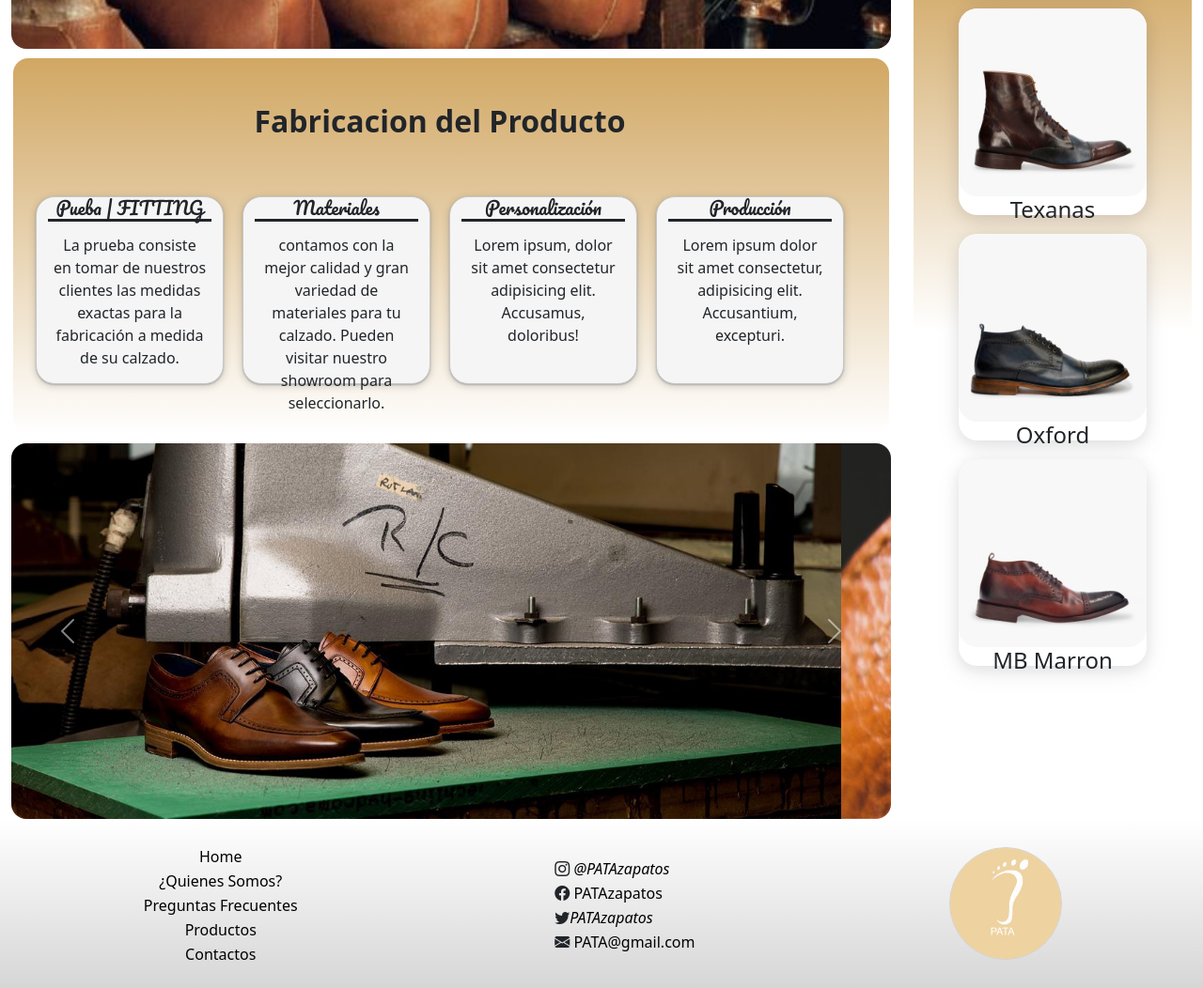
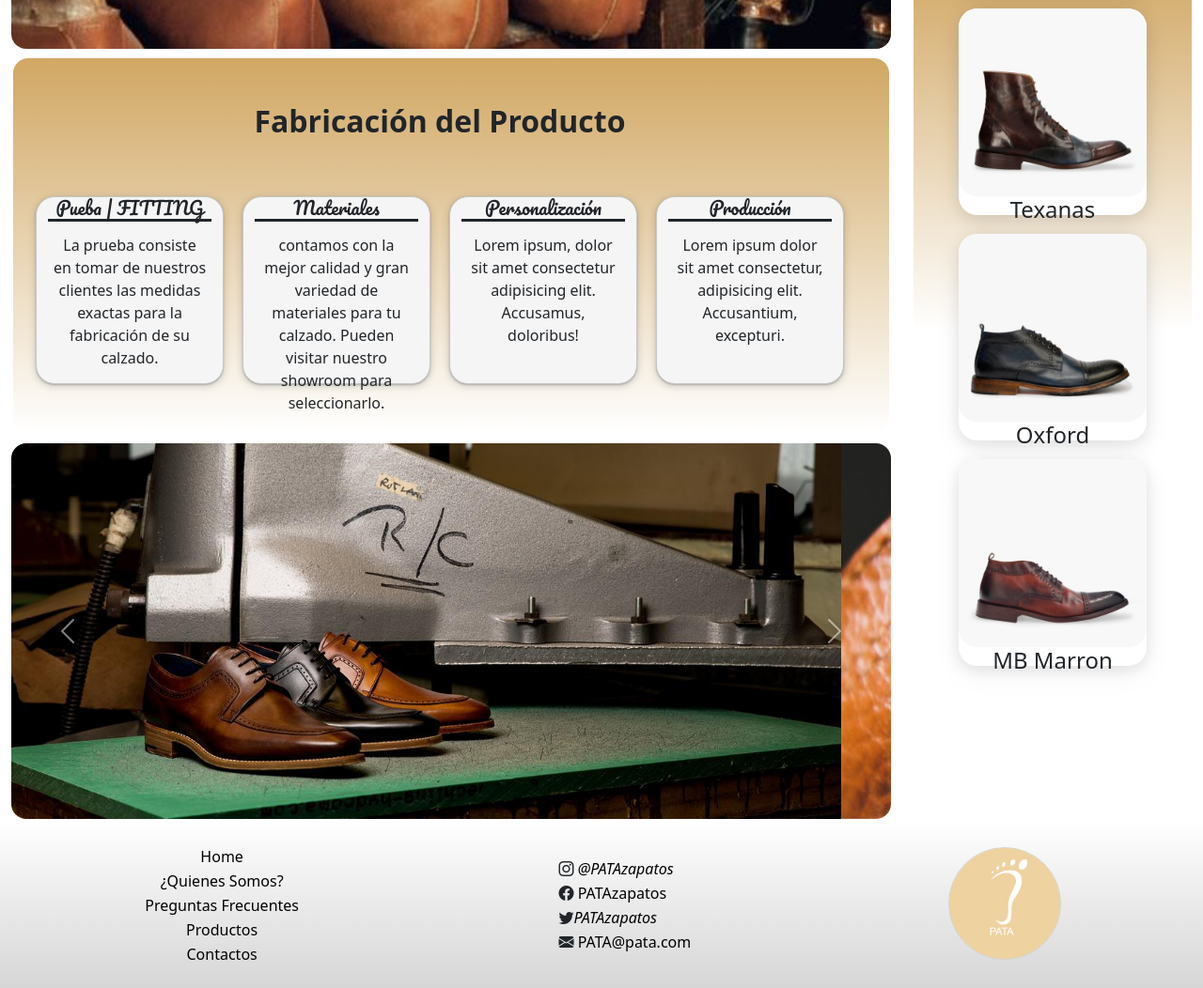
Before and after one commit to MiguelAlfonsoAssaf/ProyectoFinal_MiguelAlfonsoAssaf, a plain HTML site: page index.html in a window 1280 px wide. Shown: the part 421-1473 px from the top of the page at 94% size. Drawn offline with nearby package versions, Linux system fonts and the light colour scheme.

Commit message:
ultimos detalles

```diff
--- a/index.html
+++ b/index.html
@@ -66,10 +66,10 @@
                 <!--  -->
                 <div class="row  rounded-4 color-fondo-tarjetas">
                 <section class="row justify-content-center col-12">
-                    <h2 class="mt-5 fw-bold">Fabricacion del Producto</h2>
+                    <h2 class="mt-5 fw-bold">Fabricación del Producto</h2>
                     <article class="tarjeta">
                         <h3>Pueba | FITTING</h3>
-                        <p>La prueba consiste en tomar de nuestros clientes las medidas exactas para la fabricación a medida de
+                        <p>La prueba consiste en tomar de nuestros clientes las medidas exactas para la fabricación de
                             su calzado.</p>
                     </article>
 
@@ -170,7 +170,7 @@
             <li><i class="bi bi-instagram" class="icon-redes"><a href=""> @PATAzapatos</a></i></li>
             <li><i class="bi bi-facebook" class="icon-redes"></i> <a href="">PATAzapatos</a></li>
             <li><i class="bi bi-twitter" class="icon-redes"><a href="">PATAzapatos</a></i></li>
-            <li><i class="bi bi-envelope-fill" class="icon-redes"></i> <a href="">PATA@gmail.com</a></li>
+            <li><i class="bi bi-envelope-fill" class="icon-redes"></i> <a href="">PATA@pata.com</a></li>
         </ul>
         <img src="./assets/img/pata_logo.jpg" alt="Logo Empresa ZapateríaPata">
 
```
Also changed, not shown: pages/contactos.html (+1 -1 lines), pages/preguntas_frecuentes.html (+1 -1 lines), pages/productos.html (+1 -1 lines), pages/quienes_somos.html (+1 -1 lines).
